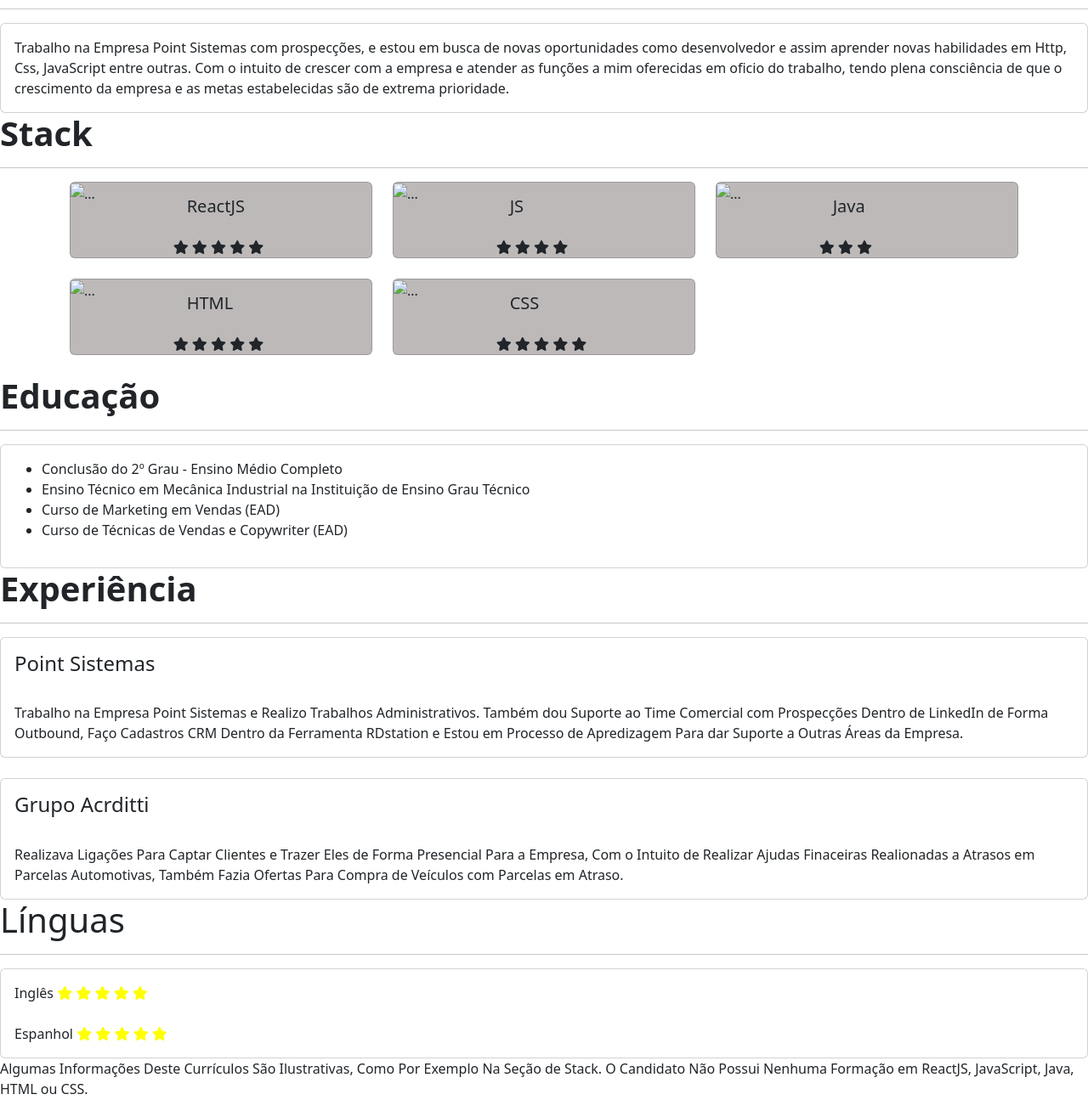
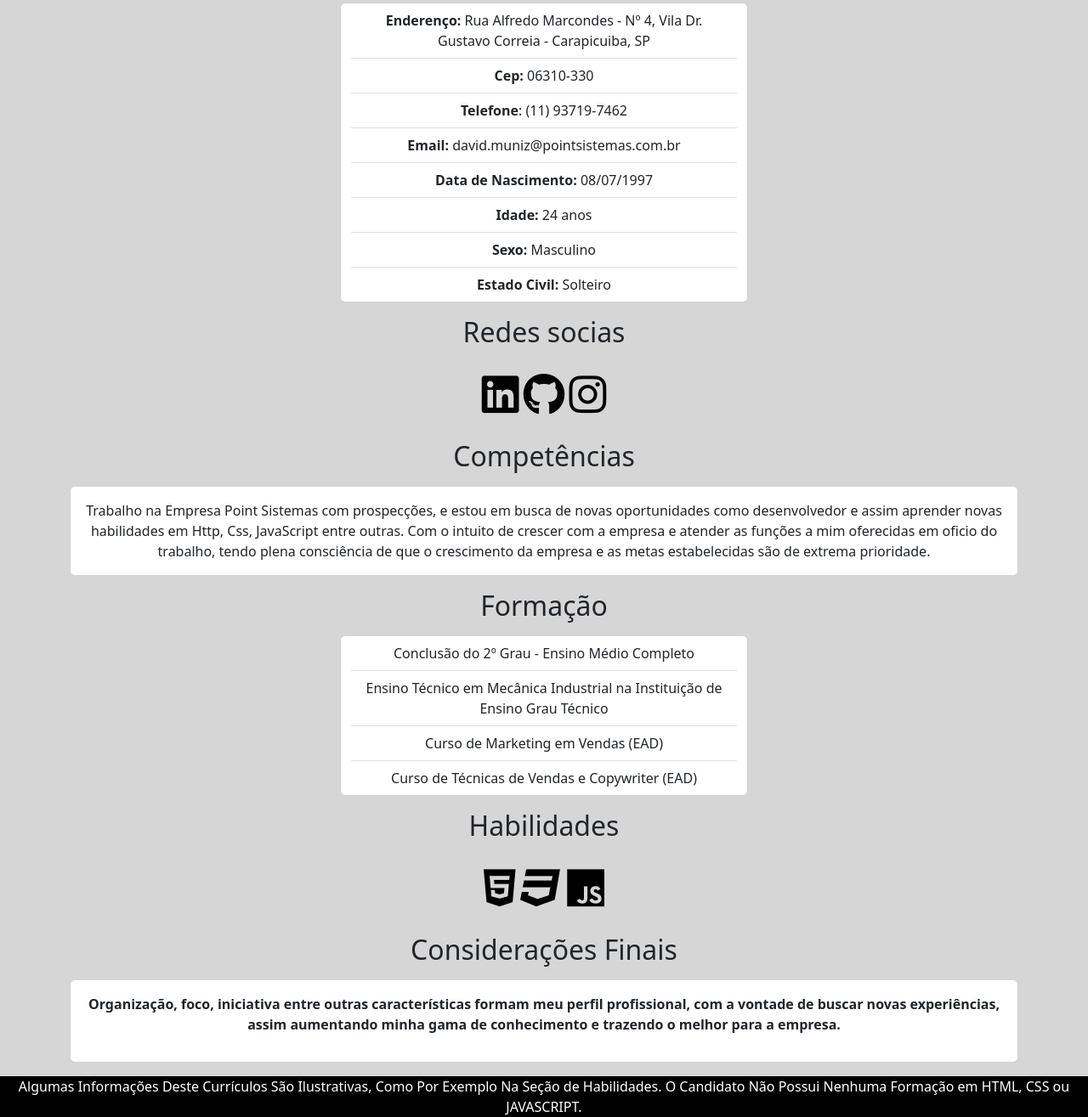
Before and after one commit to DavidMuniz08/Meu-Curr-culo, a plain HTML site: page index.html in a window 1280 px wide. Shown: the part 200-1515 px from the top of the page at 85% size. Before the commit the page ends 1494 px from the top, so only its background shows below. Drawn offline with nearby package versions, Linux system fonts and the light colour scheme.

Commit message:
Add files via upload

```diff
--- a/index.html
+++ b/index.html
@@ -4,208 +4,112 @@
     <meta charset="UTF-8">
     <meta http-equiv="X-UA-Compatible" content="IE=edge">
     <meta name="viewport" content="width=device-width, initial-scale=1.0">
-    <link rel="stylesheet" href="assets/css/style.css">
-    <title>David S Muniz</title>
+    <title>Currículo David S Muniz</title>
     <link rel="icon" href="assets/imagens/rocket.png">
+    <!-- JavaScript Bundle with Popper -->
+    <script src="https://cdn.jsdelivr.net/npm/bootstrap@5.2.0-beta1/dist/js/bootstrap.bundle.min.js" integrity="sha384-pprn3073KE6tl6bjs2QrFaJGz5/SUsLqktiwsUTF55Jfv3qYSDhgCecCxMW52nD2" crossorigin="anonymous"></script>
     <!-- CSS only -->
     <link href="https://cdn.jsdelivr.net/npm/bootstrap@5.2.0-beta1/dist/css/bootstrap.min.css" rel="stylesheet" integrity="sha384-0evHe/X+R7YkIZDRvuzKMRqM+OrBnVFBL6DOitfPri4tjfHxaWutUpFmBp4vmVor" crossorigin="anonymous">
+    <link rel="stylesheet" href="assets/css/style.css">
     <script src="https://kit.fontawesome.com/bbc9cb5ac5.js" crossorigin="anonymous"></script>
+    <link rel="stylesheet" href="style.ccs">
 </head>
 <body>
-    <header class="header">
-        <div class="container">
-            <img src="assets/imagens/Imagem Curriculo 4.jpeg" class="img-perfil">
-            <div class="name">
-                <h1><strong>David Silva Muniz</strong></h1> <br>
-                <h3><strong>Auxiliar Administrativo</strong></h3>
+    <div class="card">
+        <div class="c-3">
+            <div class="c-4">
+                <img src="assets/imagens/Imagem Curriculo 2.jpeg" class="rounded float-start" alt="..." style="width: 10%;">
+            </div>
+
+        <div class="card-body">
+          This is some text within a card body.
+    </div>
+
         </div>
       </div>
-    </header>
-    <main>
-        <!--SOBRE-->
-        <section class="sobre">
-            <h1><strong>Sobre</strong></h1>
-            <hr class="l-1">
-            <div class="card">
-                <div class="card-body">
-                    Trabalho na Empresa Point Sistemas com prospecções, e estou em busca de novas oportunidades como desenvolvedor e assim aprender novas habilidades em Http, Css, JavaScript entre outras. Com o intuito de crescer com a empresa e atender as funções a mim oferecidas em oficio do trabalho, tendo plena consciência de que o crescimento da empresa e as metas estabelecidas são de extrema prioridade.
-                </div>
+    <div class="container">
+        <div class="col-12 text-center">
+            <section>
+                <div class="header">
+                    <form class="b-1">
+                        <img src="assets/imagens/Imagem Curriculo 2.jpeg" class="imagem-perfil" alt="imagem" style="width: 60%;">
+                        <h1 class="t-l"><b>David Silva Muniz</b></h1>
+                    </form>
                 </div>
 
             </section>
-        <!--STACK-->
-        <section class="stack">
-            <h1><strong>Stack</strong></h1>
-            <hr class="l-1">
-            <div class="container">
-                <div class="row">
-                    <div class="col-4">
-                        <div class="card mb-4" style="background-color: rgb(189, 185, 185);">
-                            <div class="row g-2">
-                              <div class="col-4">
-                                <img src="assets/imagens/react-icon-15.jpg" class="img-icon" alt="...">
+            <section>
+                <p><h2>Informações de Contato e Pessoais</h2></p>
+                    <div class="c-1">
+                        <div class="row d-flex justify-content-center">
+                            <div class="card" style="width: 30rem;">
+                                <ul class="list-group list-group-flush">
+                                <li class="list-group-item"><b>Enderenço:</b> Rua Alfredo Marcondes - Nº 4, Vila Dr. Gustavo Correia - Carapicuiba, SP</li>
+                                <li class="list-group-item"><b>Cep:</b> 06310-330</li>
+                                <li class="list-group-item"><b>Telefone</b>: (11) 93719-7462</li>
+                                <li class="list-group-item"><b>Email:</b> david.muniz@pointsistemas.com.br</li>
+                                <li class="list-group-item"><b>Data de Nascimento:</b> 08/07/1997</li>
+                                <li class="list-group-item"><b>Idade:</b> 24 anos</li>
+                                <li class="list-group-item"><b>Sexo:</b> Masculino</li>
+                                <li class="list-group-item"><b>Estado Civil:</b> Solteiro</li>
+                                </ul>
                         </div>
-                              <div class="col-md-8">
+
+                    </div>
+            </section>
+               <p><h2>Redes socias</h2></p>
+                <div class="s-m">
+                    <a href="https://www.linkedin.com/in/david-muniz-424384238/"><i class="fa-brands fa-linkedin"></i></a>
+                    <a href="https://github.com/DavidMuniz08"><i class="fa-brands fa-github"></i></a>
+                    <a href="https://www.instagram.com/david.s.muniz/"><i class="fa-brands fa-instagram"></i></a>
+                </div>
+            <section>
+                <p><h2>Competências</h2></p>
+                <div class="card">
                     <div class="card-body">
-                                  <h5 class="card-title">ReactJS</h5>
+                        Trabalho na Empresa Point Sistemas com prospecções,
+                        e estou em busca de novas oportunidades como desenvolvedor
+                        e assim aprender novas habilidades em Http, Css, JavaScript
+                        entre outras. Com o intuito de crescer com a empresa e atender
+                        as funções a mim oferecidas em oficio do trabalho, tendo plena
+                        consciência de que o crescimento da empresa e as metas estabelecidas
+                        são de extrema prioridade.
                     </div>
-                                 <div class="star">
-                                    <i class="fa-solid fa-star"></i>
-                                    <i class="fa-solid fa-star"></i>
-                                    <i class="fa-solid fa-star"></i>
-                                    <i class="fa-solid fa-star"></i>
-                                    <i class="fa-solid fa-star"></i>
+            </section>
+            <section>
+                <p><h2>Formação</h2></p>
+                <div class="row d-flex justify-content-center">
+                    <div class="card" style="width: 30rem;">
+                        <ul class="list-group list-group-flush">
+                              <li class="list-group-item">Conclusão do 2º Grau - Ensino Médio Completo</li>
+                              <li class="list-group-item">Ensino Técnico em Mecânica Industrial na Instituição de Ensino Grau Técnico</li>
+                              <li class="list-group-item">Curso de Marketing em Vendas (EAD)</li>
+                              <li class="list-group-item">Curso de Técnicas de Vendas e Copywriter (EAD)</li>
+                </div>
+            </section>
+            <section>
+                <p><h2>Habilidades</h2></p>
+                    <div class="s-n">
+                        <a href="#"><i class="fa-brands fa-html5"></i></a>
+                        <a href="#"><i class="fa-brands fa-css3"></i></a>
+                        <a href="#"><i class="fa-brands fa-js"></i></a>
+                    </div>
+            </section>
+            <section>
+              <p><h2>Considerações Finais</h2></p>
+                <p>
+                    <div class="card">
+                        <div class="card-body">
+                        <p><b>Organização, foco, iniciativa entre outras características formam meu perfil profissional, com a vontade de buscar novas experiências, assim aumentando minha gama de conhecimento e trazendo o melhor para a empresa.</b></p>
                         </div>
                     </div>
+                </p>
+            </section>
         </div>
     </div>
-                    </div>
-                    <div class="col-4">
-                        <div class="card mb-4" style="background-color: rgb(189, 185, 185);">
-                            <div class="row g-2">
-                              <div class="col-4">
-                                <img src="assets/imagens/javascript-icon-png-15.jpg" class="img-icon" alt="...">
-                              </div>
-                              <div class="col-md-8">
-                                <div class="card-body">
-                                  <h5 class="card-title">JS</h5>
-                                </div>
-                                  <div class="star">
-                                    <i class="fa-solid fa-star"></i>
-                                    <i class="fa-solid fa-star"></i>
-                                    <i class="fa-solid fa-star"></i>
-                                    <i class="fa-solid fa-star"></i>
-                                  </div>
-                                </div>
-                            </div>
-                          </div>
-                    </div>
-                    <div class="col-4">
-                        <div class="card mb-4" style="background-color: rgb(189, 185, 185);">
-                            <div class="row g-2">
-                              <div class="col-4">
-                                <img src="assets/imagens/icons8-logo-java-coffee-cup-120.png" class="img-icon" alt="...">
-                              </div>
-                              <div class="col-md-8">
-                                <div class="card-body">
-                                  <h5 class="card-title">Java</h5>
-                                </div>
-                                <div class="star">
-                                    <i class="fa-solid fa-star"></i>
-                                    <i class="fa-solid fa-star"></i>
-                                    <i class="fa-solid fa-star"></i>
-                                </div>
-                              </div>
-                            </div>
-                          </div>
-                    </div>
-                    <div class="col-4">
-                        <div class="card mb-4" style="background-color: rgb(189, 185, 185);">
-                            <div class="row g-2">
-                              <div class="col-4">
-                                <img src="assets/imagens/html-five.png" class="img-icon" alt="...">
-                              </div>
-                              <div class="col-md-8">
-                                <div class="card-body">
-                                  <h5 class="card-title">HTML</h5>
-                                </div>
-                                <div class="star">
-                                    <i class="fa-solid fa-star"></i>
-                                    <i class="fa-solid fa-star"></i>
-                                    <i class="fa-solid fa-star"></i>
-                                    <i class="fa-solid fa-star"></i>
-                                    <i class="fa-solid fa-star"></i>
-                                </div>
-                              </div>
-                            </div>
-                          </div>
-                    </div>
-                    <div class="col-4">
-                        <div class="card mb-4" style="background-color: rgb(189, 185, 185);">
-                            <div class="row g-2">
-                              <div class="col-4">
-                                <img src="assets/imagens/cib-css-shiled.png" class="img-icon" alt="...">
-                              </div>
-                              <div class="col-md-8">
-                                <div class="card-body">
-                                  <h5 class="card-title">CSS</h5>
-                                </div>
-                                <div class="star">
-                                    <i class="fa-solid fa-star"></i>
-                                    <i class="fa-solid fa-star"></i>
-                                    <i class="fa-solid fa-star"></i>
-                                    <i class="fa-solid fa-star"></i>
-                                    <i class="fa-solid fa-star"></i>
-                                </div>
-                              </div>
-                            </div>
-                          </div>
-                    </div>
-                 </div>
-            </div>
-        </section>
-        <!--EDUCAÇÃO-->
-        <section class="educação">
-          <h1><strong>Educação</strong></h1>
-          <hr class="l-1">
-          <div class="card">
-            <div class="card-body">
-              <ul>
-                <li>Conclusão do 2º Grau - Ensino Médio Completo</li>
-                <li>Ensino Técnico em Mecânica Industrial na Instituição de Ensino Grau Técnico</li>
-                <li>Curso de Marketing em Vendas (EAD)</li>
-                <li>Curso de Técnicas de Vendas e Copywriter (EAD)</li>
-              </ul>
-            </div>
-          </div>
-        </section>
-        <section class="experiencias">
-            <h1><strong>Experiência</strong></h1>
-            <hr class="l-1">
-            <div class="card">
-                <div class="card-body">
-                  <h4>Point Sistemas</h4><br>
-                  Trabalho na Empresa Point Sistemas e
-                  Realizo Trabalhos Administrativos. Também dou Suporte ao Time Comercial com  Prospecções Dentro de LinkedIn de Forma Outbound, Faço Cadastros CRM Dentro da Ferramenta RDstation e Estou em Processo de Apredizagem Para dar Suporte a Outras Áreas da Empresa.
-                </div>
-              </div><br>
-              <div class="card">
-                <div class="card-body">
-                  <h4>Grupo Acrditti</h4><br>
-                  Realizava Ligações Para Captar Clientes e Trazer Eles de Forma Presencial Para a Empresa, Com o Intuito de Realizar Ajudas Finaceiras Realionadas a Atrasos em Parcelas Automotivas, Também Fazia Ofertas Para Compra de Veículos com Parcelas em Atraso.
-                </div>
-        </section>
-        <!--Línguas-->
-        <section class="linguas">
-            <h1><stron>Línguas</stron></h1>
-            <hr class="l-1">
-            <div class="card">
-                <div class="card-body">
-                    <div>
-                    Inglês
-                    <i class="fa-solid fa-star" style="color: yellow;"></i>
-                    <i class="fa-solid fa-star" style="color: yellow;"></i>
-                    <i class="fa-solid fa-star" style="color: yellow;"></i>
-                    <i class="fa-solid fa-star" style="color: yellow;"></i>
-                    <i class="fa-solid fa-star" style="color: yellow;"></i>
-                  </div>
-                  <br>
-                  <div>
-                    Espanhol
-                    <i class="fa-solid fa-star" style="color: yellow;"></i>
-                    <i class="fa-solid fa-star" style="color: yellow;"></i>
-                    <i class="fa-solid fa-star" style="color: yellow;"></i>
-                    <i class="fa-solid fa-star" style="color: yellow;"></i>
-                    <i class="fa-solid fa-star" style="color: yellow;"></i>
-                  </div>
-                </div>
-              </div>
-        </section>
-    </main>
 <footer>
-        <div class="footer">
-            Algumas Informações Deste Currículos São Ilustrativas, Como Por Exemplo Na Seção de Stack. O Candidato Não Possui Nenhuma Formação em ReactJS, JavaScript, Java, HTML ou CSS.
+    <div class="r-p">
+        Algumas Informações Deste Currículos São Ilustrativas, Como Por Exemplo Na Seção de Habilidades. O Candidato Não Possui Nenhuma Formação em HTML, CSS ou JAVASCRIPT.
     </div>
 </footer>
 </body>
-</html>
```
Lines whose indentation alone changed are shown as unchanged.
